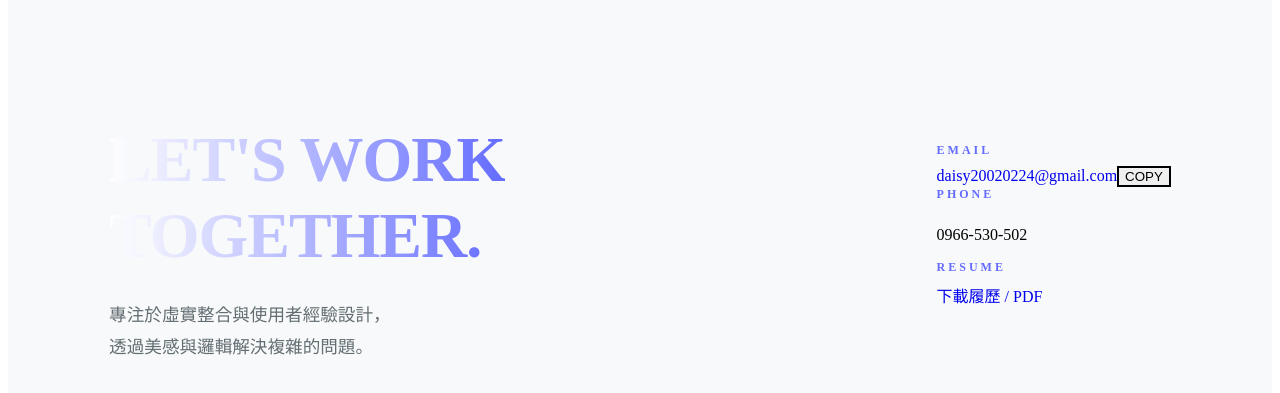
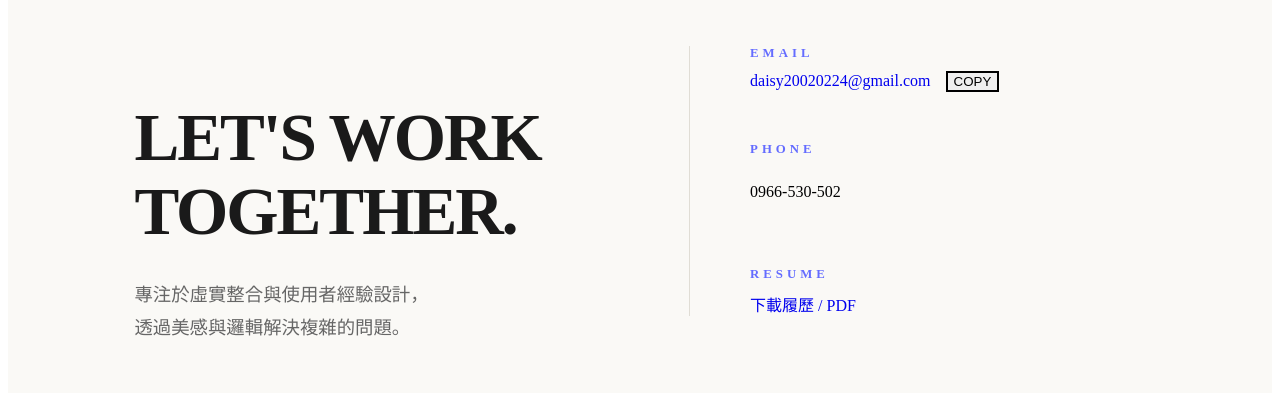
Before and after one commit to 20020224-qun/my-portfolio-react, a React (Vite) app: page / in a window 1280 px wide. Shown: the part 4948-5341 px from the top of the page. Built offline with nearby package versions, Linux system fonts and the light colour scheme.

Commit message:
Update style.css

```diff
--- a/src/assets/style.css
+++ b/src/assets/style.css
@@ -712,14 +712,14 @@ html {
 }
 
 /* ==============================
-   5. 聯絡區塊 (Contact Section)
+   5. 聯絡區塊 (溫暖米色版本)
 ============================== */
 
 #contact {
-    padding: 120px 8% !important;
-    background-color: #0f0f0f; /* 🚀 改為深黑底，營造沉穩結束感 */
-    color: #ffffff;
-    min-height: 80vh;
+    padding: 140px 10% !important;
+    background-color: #faf9f6 !important; /* 溫暖米色底 */
+    color: #333333;
+    min-height: 60vh;
     display: flex;
     align-items: center;
 }
@@ -728,147 +728,107 @@ html {
     display: flex;
     justify-content: space-between;
     align-items: flex-start;
-    max-width: 1400px;
+    max-width: 1200px;
     margin: 0 auto;
     width: 100%;
     gap: 80px;
 }
 
-/* 🚀 左側：視覺大標題 */
-.contact-visual {
+.contact-brand {
     flex: 1.2;
 }
 
 .contact-title {
-    font-size: clamp(3rem, 6vw, 5rem); /* 隨螢幕縮放的大字 */
-    font-weight: 850;
+    font-size: 4.2rem;
+    font-weight: 900;
     line-height: 1.1;
-    letter-spacing: -2px; /* 緊湊的大字更有設計感 */
+    letter-spacing: -2px;
+    color: #1a1a1a;
     margin-bottom: 30px;
-    background: linear-gradient(to right, #ffffff, #646cff);
-    -webkit-background-clip: text;
-    -webkit-text-fill-color: transparent;
+    text-align: left; /* 確保大標題靠左 */
 }
 
 .contact-statement {
-    font-size: 1.2rem;
-    color: rgba(255, 255, 255, 0.6);
+    font-size: 1.15rem;
+    color: #666;
     line-height: 1.8;
-    max-width: 500px;
+    text-align: left;
 }
 
-/* ==============================
-   5. 聯絡區塊 (輕盈灰白版本)
-============================== */
-
-#contact {
-    padding: 120px 8% !important;
-    background-color: #f8f9fa; /* 🚀 換成極淺灰色，不再是深黑 */
-    color: #2d3436;           /* 文字改回深色 */
-    min-height: 70vh;
-    display: flex;
-    align-items: center;
-}
-
-.contact-container {
-    display: flex;
-    justify-content: space-between;
-    align-items: center;      /* 讓兩欄垂直置中對齊 */
-    max-width: 1200px;
-    margin: 0 auto;
-    width: 100%;
-    gap: 100px;               /* 增加兩欄之間的呼吸感 */
-}
-
-/* 🚀 左側：標題區 */
-.contact-visual {
-    flex: 1;
-}
-
-.contact-title {
-    font-size: clamp(2.5rem, 5vw, 4rem);
-    font-weight: 850;
-    line-height: 1.2;
-    letter-spacing: -1px;
-    margin-bottom: 25px;
-    color: #1a1a1a;
-    /* 取消漸層，改用乾淨的深色 */
-}
-
-.contact-statement {
-    font-size: 1.1rem;
-    color: #636e72;
-    line-height: 1.8;
-    max-width: 450px;
-}
-
-/* 🚀 右側：聯絡清單 */
-.contact-info {
+/* 右側聯絡細節樣式 */
+.contact-details {
     flex: 1;
     display: flex;
     flex-direction: column;
-    gap: 40px;
-    padding-left: 50px;
-    border-left: 1px solid #dfe6e9; /* 加上一條細細的分隔線增加高級感 */
+    gap: 50px;
+    padding-left: 60px;
+    border-left: 1px solid #e0ddd5; /* 暖灰分隔線 */
 }
 
 .info-item {
     display: flex;
     flex-direction: column;
-    gap: 8px;
+    gap: 10px;
+    text-align: left;
 }
 
 .info-label {
-    font-size: 0.75rem;
-    letter-spacing: 3px;
-    color: #646cff; /* 保持你的品牌藍 */
-    font-weight: 700;
-    text-transform: uppercase;
+    font-size: 0.8rem;
+    letter-spacing: 4px;
+    color: #646cff;
+    font-weight: 800;
 }
 
 .info-link, .info-text {
-    font-size: 1.4rem;
-    color: #2d3436;
+    font-size: 1.5rem;
+    color: #222;
     text-decoration: none;
     font-weight: 600;
     transition: all 0.3s ease;
+    display: inline-block;
 }
 
 .info-link:hover {
     color: #646cff;
-    transform: translateX(5px);
+    transform: translateX(8px);
 }
 
-/* Email 複製按鈕調整 */
+.email-row {
+    display: flex;
+    align-items: center;
+    gap: 15px;
+}
+
 .copy-btn {
     background: #ffffff;
-    border: 1px solid #dfe6e9;
-    color: #636e72;
-    padding: 5px 12px;
-    border-radius: 6px;
-    font-size: 0.7rem;
+    border: 1px solid #dcd9d0;
+    color: #888;
+    padding: 4px 10px;
+    border-radius: 4px;
+    font-size: 0.65rem;
+    font-weight: 700;
     cursor: pointer;
     transition: all 0.2s;
 }
 
-.copy-btn:hover {
+.copy-btn.copied {
+    background: #646cff;
+    color: white;
     border-color: #646cff;
-    color: #646cff;
 }
 
-/* 📱 手機版：自動變回上下堆疊 */
+/* 手機版適應 */
 @media (max-width: 992px) {
     .contact-container {
         flex-direction: column;
-        gap: 50px;
-        align-items: flex-start;
+        gap: 60px;
     }
-    .contact-info {
+    .contact-details {
         padding-left: 0;
         border-left: none;
-        border-top: 1px solid #dfe6e9;
+        border-top: 1px solid #e0ddd5;
         padding-top: 40px;
-        width: 100%;
     }
+    .contact-title { font-size: 3rem; }
 }
 }
```
